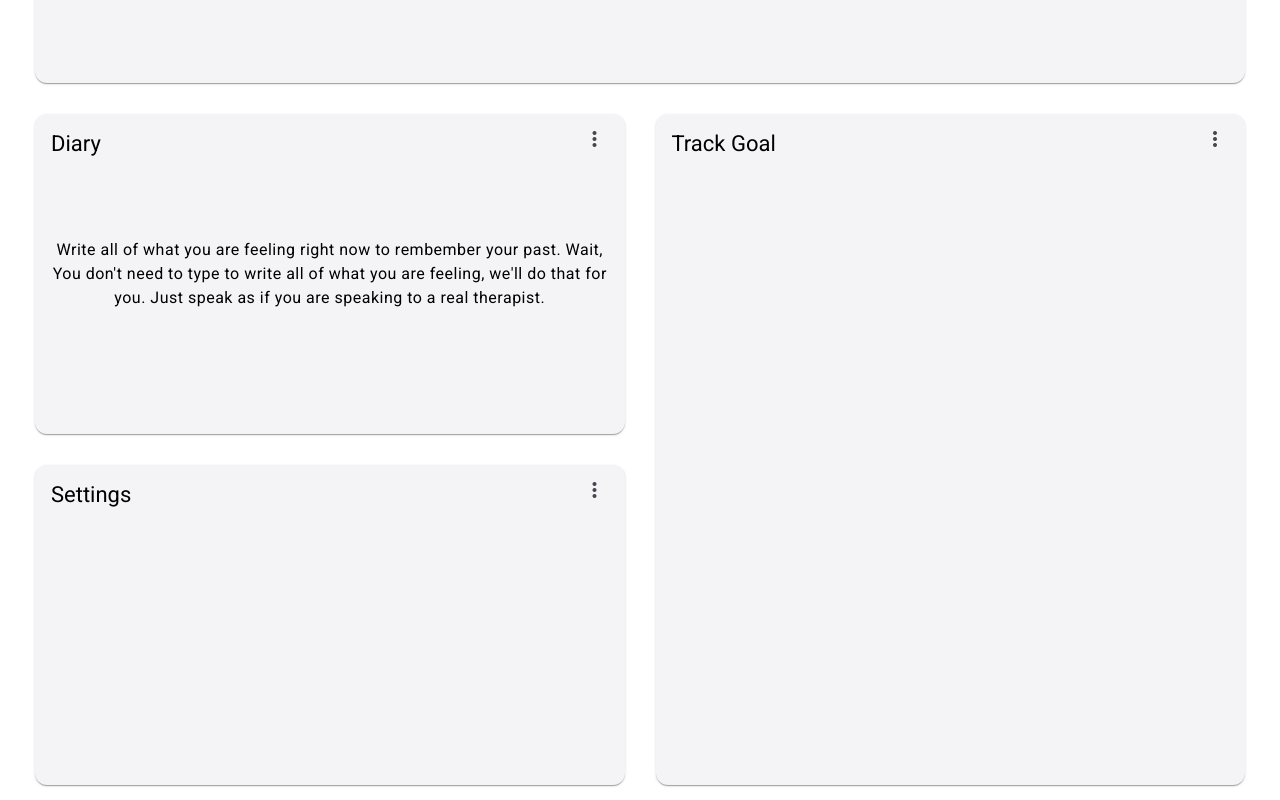
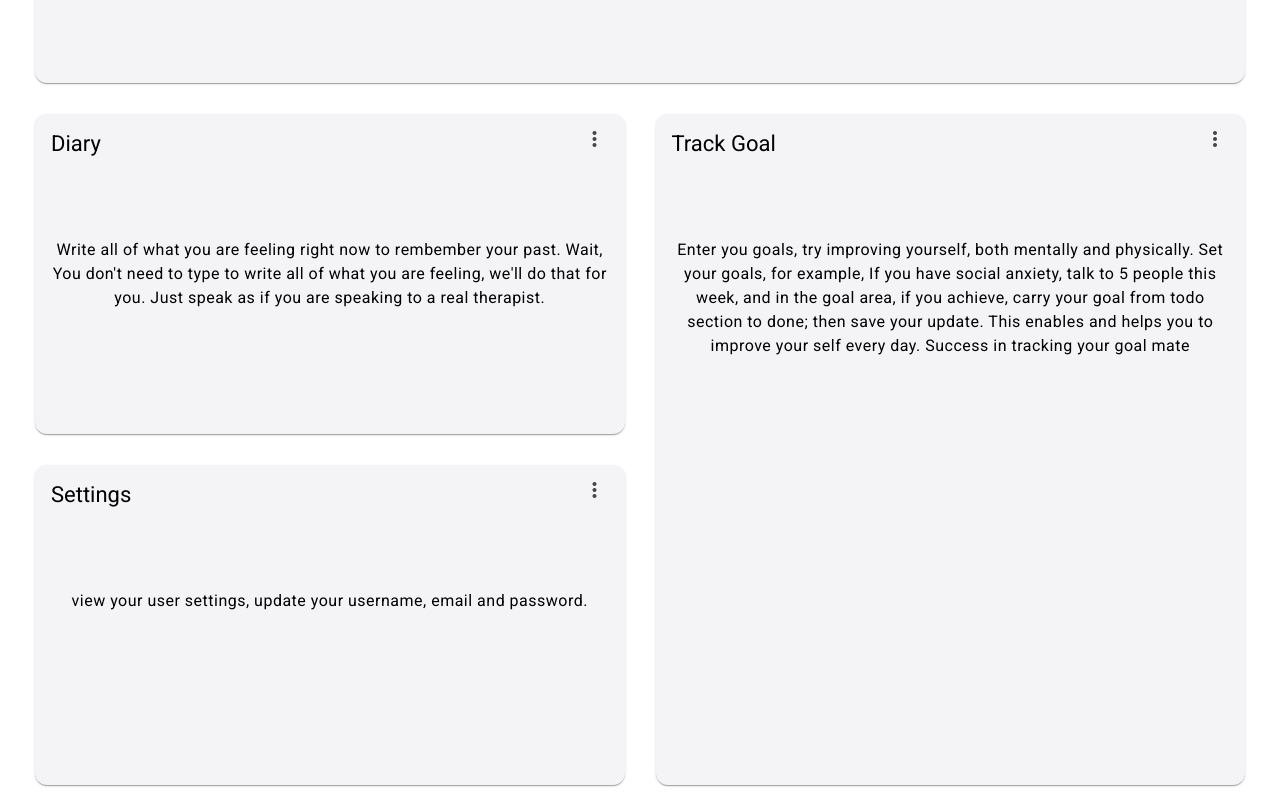
Before and after one commit to Nevy11/Mental-health-diary-front-end, an Angular app: page /dashboard in a window 1280 px wide. Shown: the part 364-1164 px from the top of the page. Built offline with nearby package versions, Linux system fonts and the light colour scheme.

Commit message:
dashboard content done

```diff
--- a/src/app/dashboard/dashboard.component.html
+++ b/src/app/dashboard/dashboard.component.html
@@ -23,11 +23,17 @@
         </mat-card-header>
         <mat-card-content class="dashboard-card-content">
           @if (card.mobile) {
-          <div>{{ card.card_content }}</div>
+          <div class="card_content_mobile">{{ card.card_content }}</div>
           <div>{{ card.diary }}</div>
+          <div>{{ card.track_goal }}</div>
+          <div>{{ card.settings }}</div>
           } @if (!card.mobile) {
           <div class="card-content">{{ card.card_content }}</div>
           <div class="diary-content">{{ card.diary }}</div>
+          <div>
+            {{ card.track_goal }}
+          </div>
+          <div>{{ card.settings }}</div>
           }
         </mat-card-content>
       </mat-card>
--- a/src/app/dashboard/dashboard.component.scss
+++ b/src/app/dashboard/dashboard.component.scss
@@ -25,3 +25,7 @@
   display: flex;
   justify-content: center;
 }
+
+.card_content_mobile {
+  margin-top: 2.5rem;
+}
--- a/src/app/dashboard/dashboard.component.ts
+++ b/src/app/dashboard/dashboard.component.ts
@@ -35,19 +35,30 @@ export class DashboardComponent {
             cols: 1,
             rows: 1,
             mobile: true,
-            card_content:
-              "Talk to me about all of what you are feeling right now and i'll help you. \n Save the cost that you are planning to hire a therapist. \n\n ",
+            card_content: 'Speak or write to mental gpt.',
           },
           {
             title: 'Diary',
             cols: 1,
             rows: 1,
             mobile: true,
-            diary:
-              "Write all of what you are feeling right now to rembember your past. \n Wait, You don't need to type to write all of what you are feeling, we'll do that for you. Just speak as if you are speaking to a real therapist.",
+            diary: 'Note all your feelings, emotions, and behaviour',
           },
-          { title: 'Track Goal', cols: 1, rows: 1, mobile: true },
-          { title: 'Settings', cols: 1, rows: 1, mobile: true },
+          {
+            title: 'Goals',
+            cols: 1,
+            rows: 1,
+            mobile: true,
+            track_goal:
+              'Enter you goals, try improving yourself, both mentally and physically. ',
+          },
+          {
+            title: 'Settings',
+            cols: 1,
+            rows: 1,
+            mobile: true,
+            settings: 'Update your username, email and password',
+          },
         ];
       }
 
@@ -73,9 +84,17 @@ export class DashboardComponent {
           cols: 1,
           rows: 2,
           mobile: false,
-          track_goal: 'The goal is ',
+          track_goal:
+            'Enter you goals, try improving yourself, both mentally and physically. Set your goals, for example, If you have social anxiety, talk to 5 people this week, and in the goal area, if you achieve, carry your goal from todo section to done; then save your update. This enables and helps you to improve your self every day. Success in tracking your goal mate',
         },
-        { title: 'Settings', cols: 1, rows: 1, mobile: false },
+        {
+          title: 'Settings',
+          cols: 1,
+          rows: 1,
+          mobile: false,
+          settings:
+            'view your user settings, update your username, email and password.',
+        },
       ];
     })
   );
```
